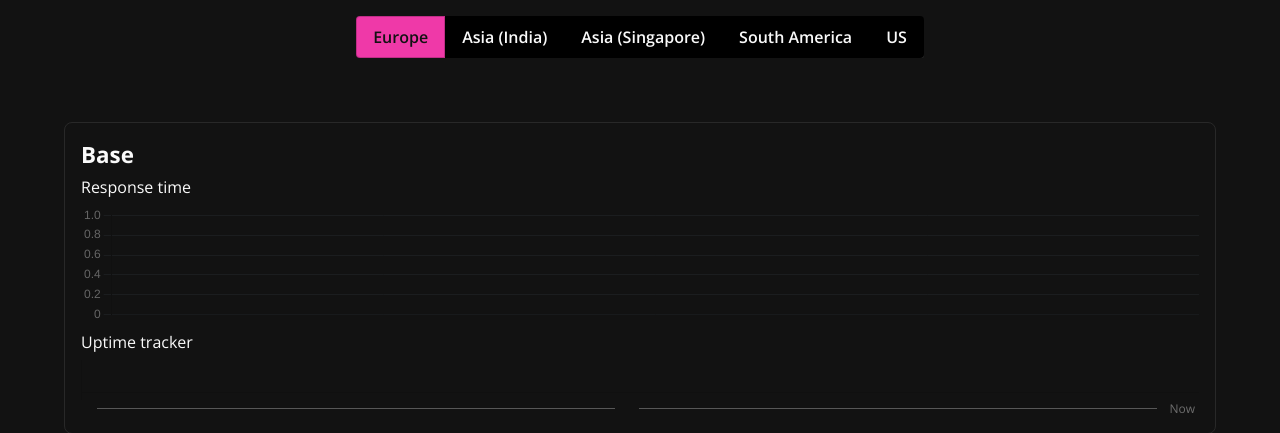
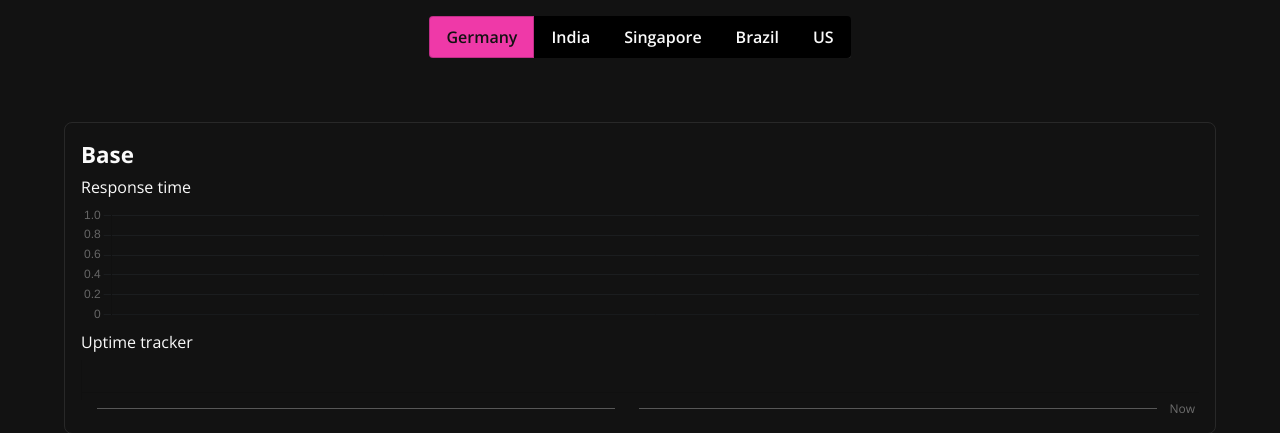
Before and after one commit to lemonyte/deta-status, a FastAPI app: page / in a window 1280 px wide. Shown: the part 199-632 px from the top of the page. Run offline with FastAPI, Linux system fonts and the light colour scheme.

Commit message:
Update region names

```diff
--- a/dashboard/templates/index.html
+++ b/dashboard/templates/index.html
@@ -32,7 +32,7 @@
           onclick="updateData()"
           value="germany"
         />
-        <label for="radio--germany">Europe</label>
+        <label for="radio--germany">Germany</label>
         <input
           type="radio"
           id="radio--india"
@@ -40,7 +40,7 @@
           onclick="updateData()"
           value="india"
         />
-        <label for="radio--india">Asia (India)</label>
+        <label for="radio--india">India</label>
         <input
           type="radio"
           id="radio--singapore"
@@ -48,7 +48,7 @@
           onclick="updateData()"
           value="singapore"
         />
-        <label for="radio--singapore">Asia (Singapore)</label>
+        <label for="radio--singapore">Singapore</label>
         <input
           type="radio"
           id="radio--brazil"
@@ -56,7 +56,7 @@
           onclick="updateData()"
           value="brazil"
         />
-        <label for="radio--brazil">South America</label>
+        <label for="radio--brazil">Brazil</label>
         <input
           type="radio"
           id="radio--us"
```
